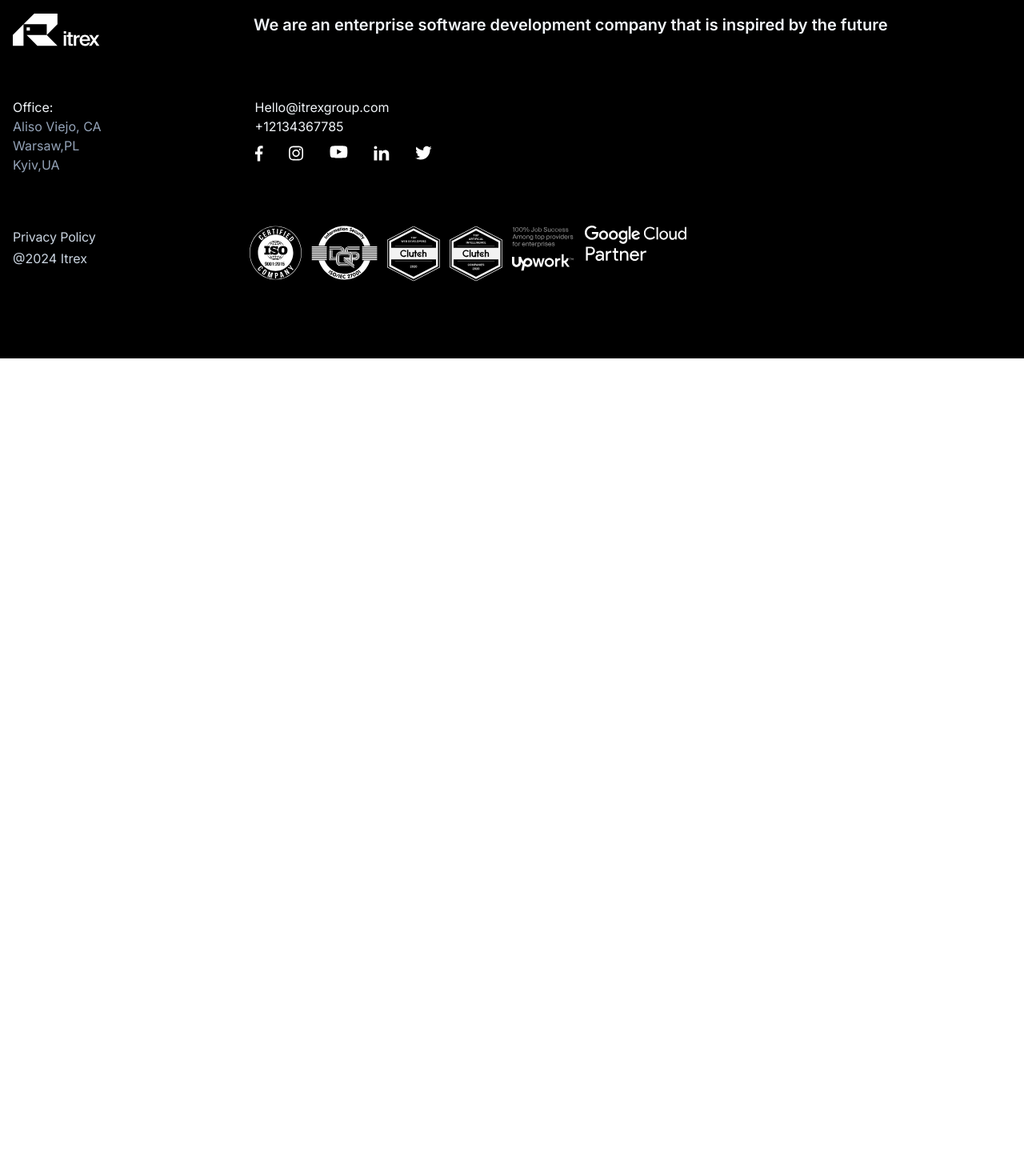
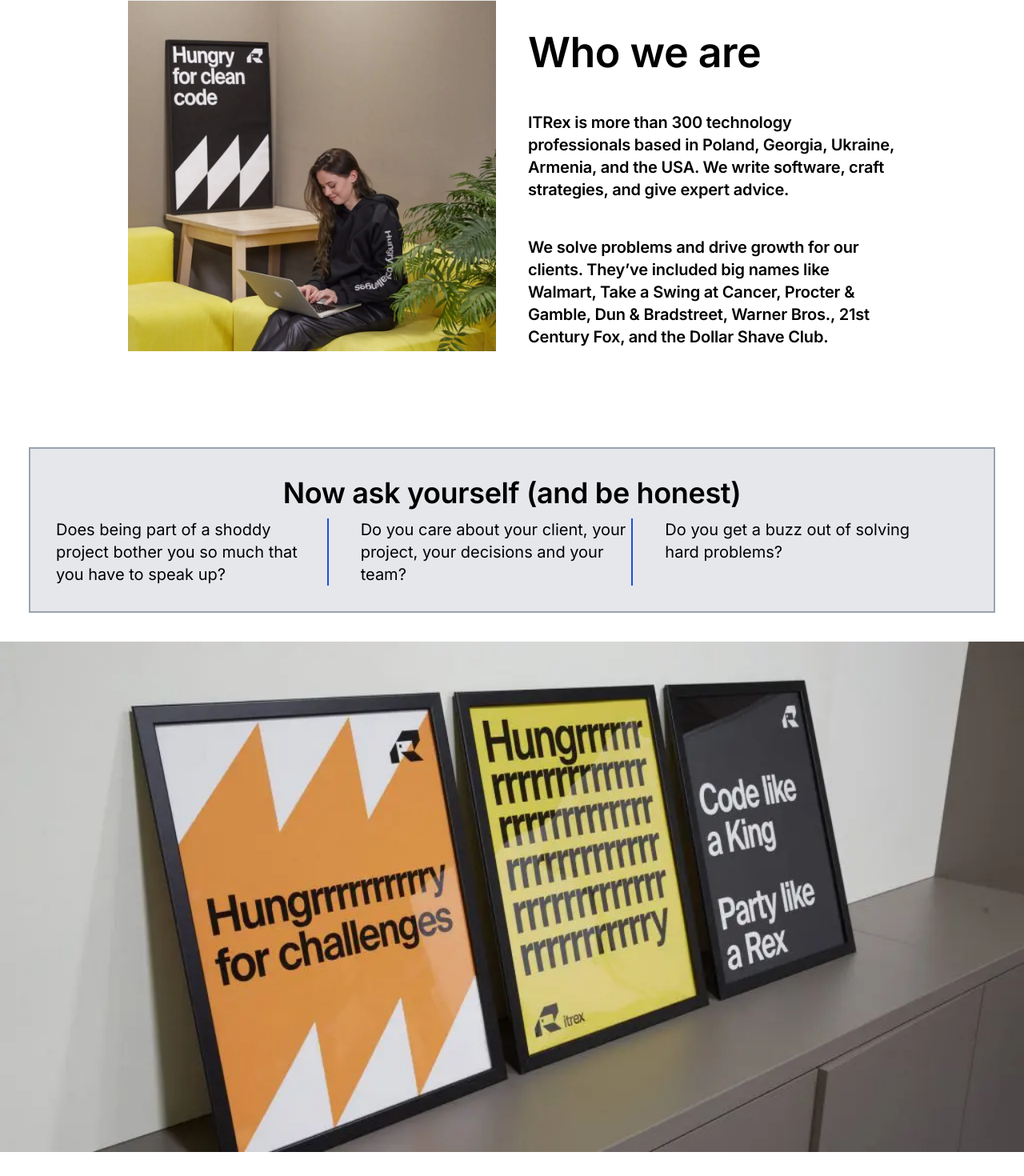
Before and after one commit to special-char/spechialchar-web, a Next.js app: page /Careers in a window 1280 px wide. Shown: the part 880-2350 px from the top of the page at 80% size. Before the commit the page ends 1328 px from the top, so only its background shows below. Built offline with nearby package versions, Linux system fonts and the light colour scheme.

Commit message:
careersbanner2 added

```diff
--- a/src/app/Careers/page.tsx
+++ b/src/app/Careers/page.tsx
@@ -1,5 +1,8 @@
 
 import CareersBanner from '@/components/CareersBanner'
+import CareersBanner2 from '@/components/CareersBanner2'
+import NowAsk from '@/components/NowAsk'
+import CareerSections from '@/containers/CareerSection'
 import React from 'react'
 
 interface Props {
@@ -10,7 +13,9 @@
     return (
         <>
         <CareersBanner/>
-
+        <CareerSections/>
+        <NowAsk/>
+       <CareersBanner2/>
         </>
     )
 }
--- a/src/components/CareerSection/index.tsx
+++ b/src/components/CareerSection/index.tsx
@@ -6,14 +6,14 @@
 
 const CareerSection = ({ data }: CareerSectionType) => {
     return (
-        <div className='flex flex-col md:flex-row gap-10 sm:flex items-center ml-7'>
-            <div className="lg:pb-10 lg:pl-20  md:w-1/2 md:flex items-center justify-center ">
+        <div className='flex flex-col md:flex-row gap-10 sm:flex items-center m-20'>
+            <div className="lg:pb-10 lg:pl-20  md:w-1/2 md:flex items-center justify-center  ">
                 <Image
                     src={data.url}
                     alt=""
                     height={600}
                     width={600}
-                    objectFit="cover"
+                    objectFit="cove "
                 />
             </div>
             <div className="md:w-1/2 lg:pr-20 ">
--- /dev/null
+++ b/src/components/CareersBanner2/index.tsx
@@ -0,0 +1,21 @@
+
+import React from "react";
+import Image from "next/image";
+import Banner2 from "@/public/images/CareersBanner2.webp";
+
+const CareersBanner2 = () => {
+  return (
+    <div className="relative    md:mb-14 mb-5 ">
+      <Image
+        src={Banner2}
+        alt="image"
+            height={200}
+            width={200}
+        className="object-fit  w-full"
+
+      />
+    </div>
+  );
+};
+
+export default CareersBanner2;
```
Also changed, not shown: public/images/CareersBanner2.webp (added).
